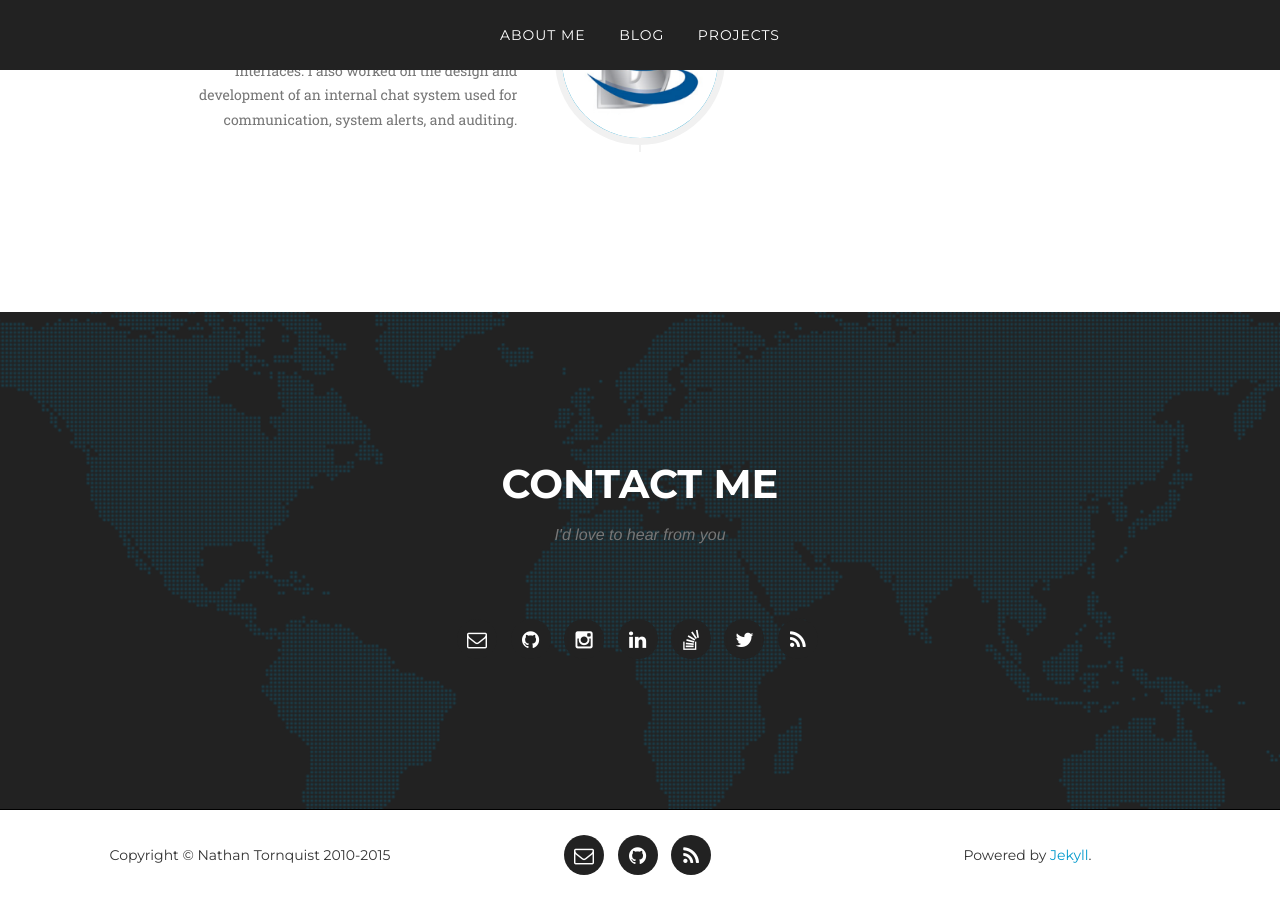
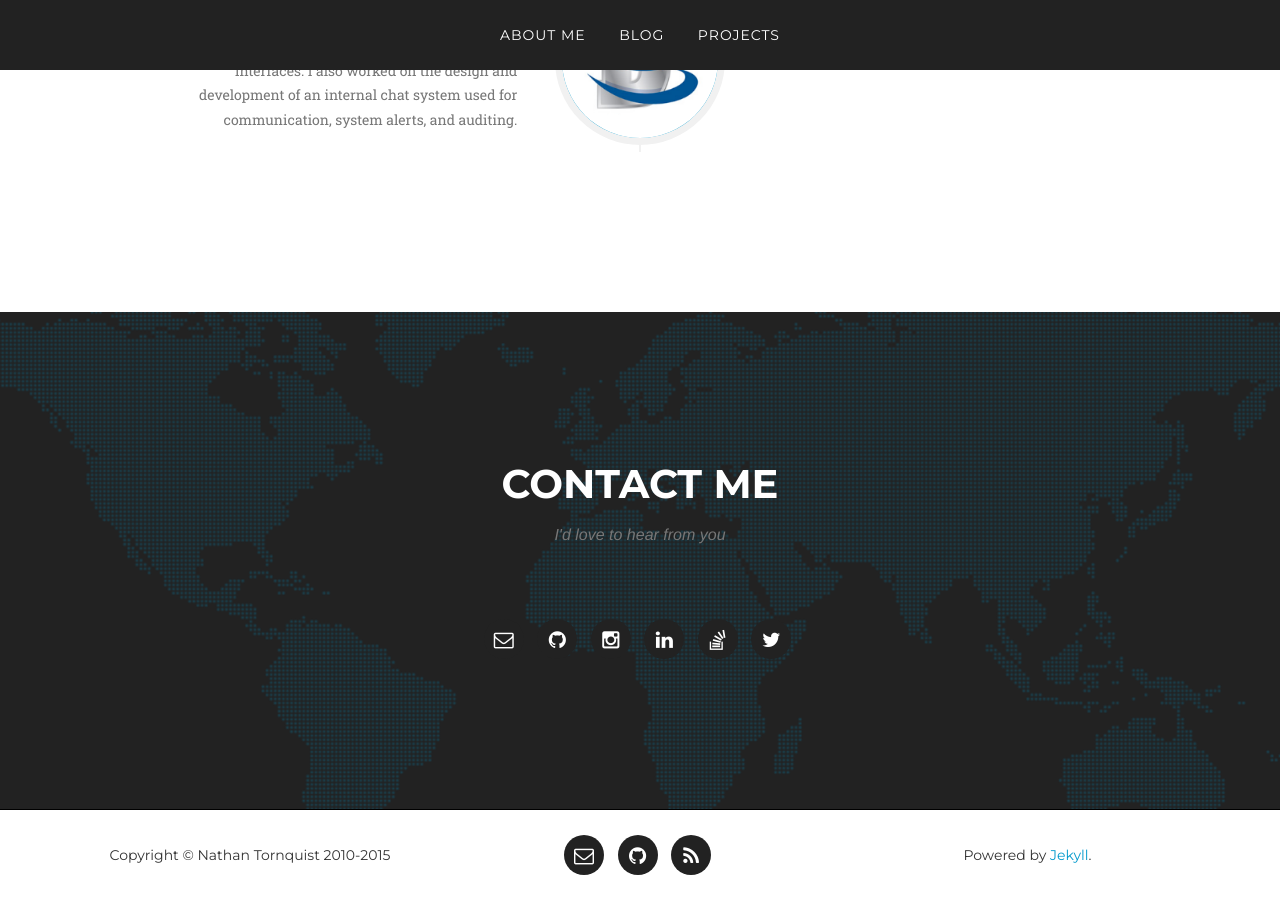
Before and after one commit to Tornquist/tornquist.github.io, a Jekyll site: the page built from index.html, in a window 1280 px wide and 900 px high, scrolled down 3341 px. Built offline with Jekyll 4.4.1, drawn with Linux system fonts in a browser that asks for light colours; some web fonts are replaced.

Commit message:
Removed RSS from Contact Me section fixes #7

```diff
--- a/_includes/social_buttons.html
+++ b/_includes/social_buttons.html
@@ -2,5 +2,4 @@
   {% for link in site.contact_links %}
     <li><a href="{{ link.remote_url }}" title="{{ link.title }}"><i class="fa fa-{{ link.fa_icon }}"></i></a></li>
   {% endfor %}
-  <li><a href="{{ "/feed.xml" | prepend: site.baseurl }}"><i class="fa fa-rss"></i></a></li>
 </ul>
```
